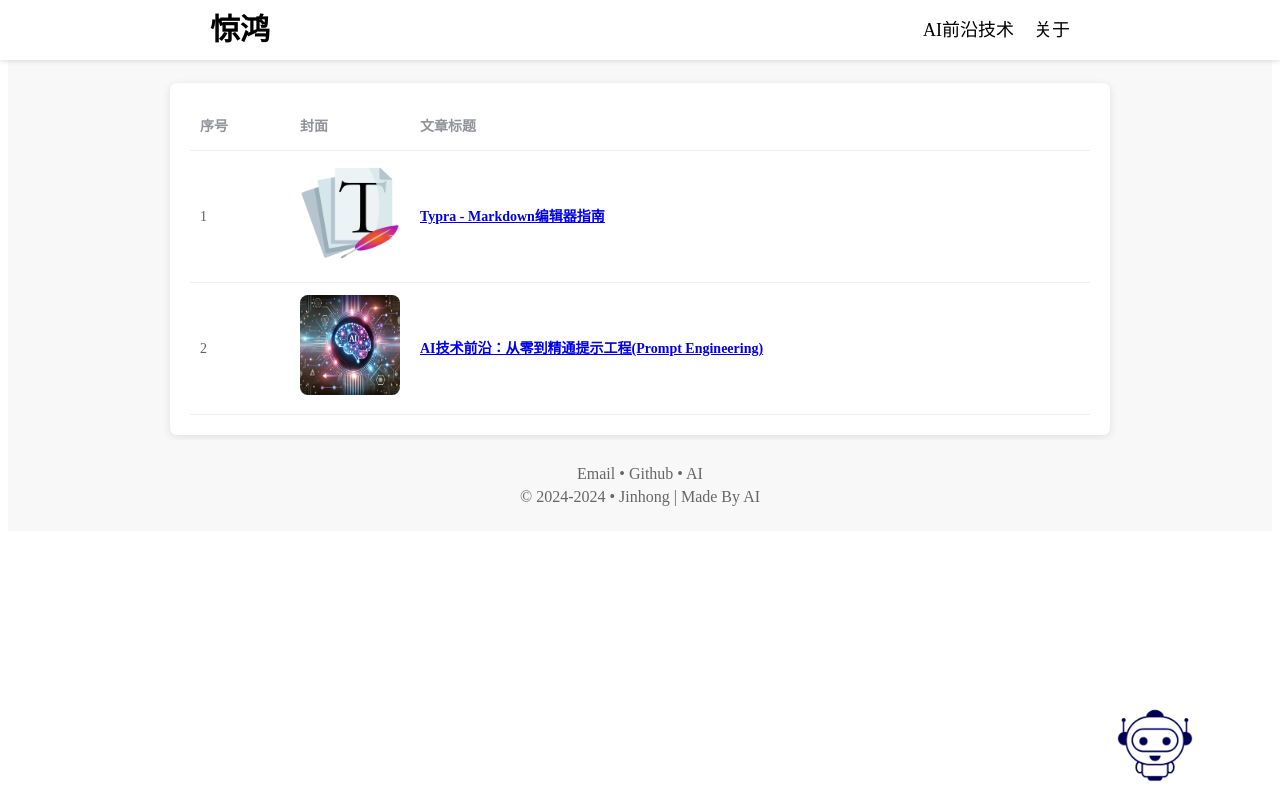
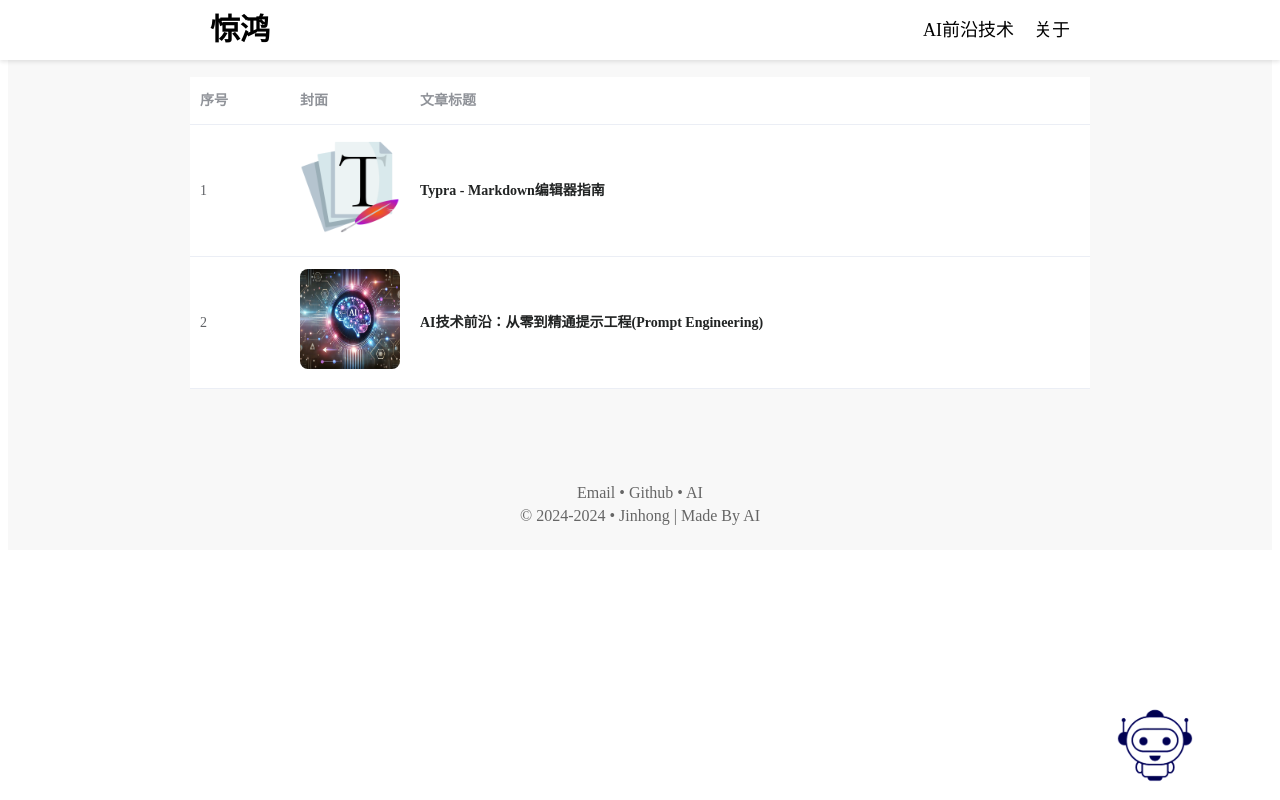
Before and after one commit to jacksonzjh/ai-tech, a Vue app: page /ai-techs in a window 1280 px wide. Built offline with nearby package versions, Linux system fonts and the light colour scheme.

Commit message:
动态修正选中

```diff
--- a/src/views/SiteList.vue
+++ b/src/views/SiteList.vue
@@ -41,15 +41,37 @@ export default {
 <style scoped>
 .site-list-container {
   background-color: #f8f8f8;
-  padding: 75px 0;
+  padding: 40px 0;
+  margin-top: 17px;
 }
 
 .centered-content {
-  max-width: 900px; /* 与导航栏一致的最大宽度 */
-  margin: 0 auto;
-  background-color: white;
-  box-shadow: 0 2px 8px rgba(0, 0, 0, 0.1);
-  border-radius: 7px;
-  padding: 20px;
+  display: flex;
+  justify-content: center;
+  padding-top: 20px;
+  background-color: #f8f8f8; /* 调整为白色背景 */
+  padding-bottom: 100px; /* 确保footer不被覆盖 */
+}
+
+.centered-content .el-table {
+  width: 80%;
+  max-width: 900px;
+}
+
+.router-link {
+  color: #212323;
+  text-decoration: none; /* 移除链接的默认下划线 */
+}
+
+.router-link:hover {
+  color: #8fdeff; /* 鼠标悬停时的颜色变化 */
+  text-decoration: none; /* 移除链接的下划线 */
+}
+
+.router-link:focus,
+.router-link:active {
+  color: #8fdeff;
+  text-decoration: none; /* 移除链接的下划线 */
+  outline: none; /* 移除点击后的默认边框 */
 }
 </style>
```
